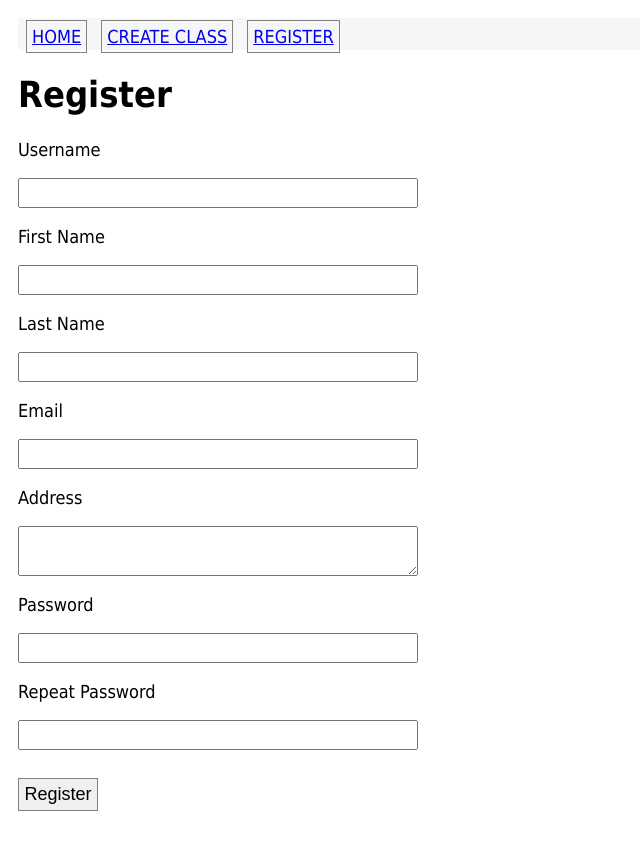
After one commit to WPI-CS3733-2024D/studentapp-JonBuwembo, a Flask app: page /register in a window 1280 px wide. The commit adds this page. Shown: the whole page, without its empty margins (0-640 px from the left). Run offline with Flask 3, Linux system fonts and the light colour scheme; data comes from the database, SQL or seed files in the repository; both versions use the stored data as it was after the commit; some libraries are stand-ins or nearby versions.

Commit message:
Version v.04 implemeneted user registration template and functionality

```diff
--- a/app/forms.py
+++ b/app/forms.py
@@ -1,7 +1,7 @@
 from flask_wtf import FlaskForm
-from wtforms import StringField, SubmitField
-from wtforms.validators import  ValidationError, Length, DataRequired
-from app.models import Class, Major
+from wtforms import StringField, SubmitField, TextAreaField, PasswordField
+from wtforms.validators import  ValidationError, Length, DataRequired, Email, EqualTo
+from app.models import Class, Major, Student
 from wtforms_sqlalchemy.fields import QuerySelectField
 
 # Forms handle submitted data by the user.
@@ -27,3 +27,23 @@ class ClassForm(FlaskForm):
     title = StringField('Course Title', validators=[DataRequired()]) # textbox
     major = QuerySelectField('Majors', query_factory = get_major, get_label = get_majorlabel, allow_blank=False) # drop down feature to select major
     submit = SubmitField('Post')
+
+class RegistrationForm(FlaskForm):
+    username =  StringField('Username', validators=[DataRequired()])
+    firstname = StringField('First Name', validators=[DataRequired()])
+    lastname = StringField('Last Name', validators=[DataRequired()])
+    email = StringField('Email', validators=[DataRequired(), Email()])
+    address = TextAreaField('Address', [Length(min=0, max=200)]) # TextAreaField makes an adjustedable textbox
+    password = PasswordField('Password', validators=[DataRequired()])
+    password2 = PasswordField('Repeat Password', validators=[DataRequired(), EqualTo('password')]) # make sure passwords are the same
+    submit = SubmitField('Register')
+
+    def validate_username(self, username):
+        student = Student.query.filter_by(username=username.data).first()
+        if student is not None:
+            raise ValidationError('The username already exists! Please use a different username.')
+
+    def validate_email(self, email):
+        student = Student.query.filter_by(email=email.data).first()
+        if student is not None:
+            raise ValidationError('The email already exists! Please use a different email address.')
--- a/app/models.py
+++ b/app/models.py
@@ -1,4 +1,7 @@
 from app import db
+from enum import unique
+from datetime import datetime
+from werkzeug.security import generate_password_hash, check_password_hash
 
 class Class(db.Model):
     id = db.Column(db.Integer, primary_key=True)
@@ -17,3 +20,22 @@ class Major(db.Model):
     classes = db.relationship('Class', backref='coursemajor', lazy='dynamic')
     def __repr__(self):
         return '<Major name: {} - department: {}>'.format(self.name, self.department)
+
+class Student(db.Model):
+    id = db.Column(db.Integer, primary_key = True)
+    username = db.Column(db.String(64), unique=True, index = True) #usernames are unique
+    password_hash = db.Column(db.String(128))
+    firstname = db.Column(db.String(100))
+    lastname = db.Column(db.String(100))
+    address = db.Column(db.String(120))
+    email = db.Column(db.String(120), unique=True, index=True)
+    last_seen = db.Column(db.DateTime, default=datetime.utcnow) # tracks time
+
+    def __repr__(self):
+        return '<student {} - {} {} - {};>'.format(self.id, self.firstname, self.lastname, self.email)
+
+    def set_password(self, password):
+        self.password_hash = generate_password_hash(password)
+
+    def check_password(self, password):
+        return check_password_hash(self.password_hash, password)
--- a/app/routes.py
+++ b/app/routes.py
@@ -1,13 +1,22 @@
 from flask import render_template, flash, redirect, url_for, request
 from app import app,db
 
-from app.forms import ClassForm
-from app.models import Class
+from app.forms import ClassForm, RegistrationForm
+from app.models import Class, Major, Student
 
 @app.before_request
 def initDB(*args, **kwargs):
     if app._got_first_request:
         db.create_all()
+        if Major.query.count() == 0:
+            majors = [{'name':'CptS','department':'School of EECS'},
+                  {'name':'SE','department':'School of EECS'},
+                  {'name':'EE','department':'School of EECS'},
+                  {'name':'ME','department':'Mechancial Engineering'},
+                  {'name':'MATH', 'department':'Mathematics'}]
+            for t in majors:
+                 db.session.add(Major(name= t['name'], department=t['department']))
+            db.session.commit()
 
 @app.route('/', methods=['GET'])
 @app.route('/index', methods=['GET'])
@@ -27,3 +36,15 @@ def createclass():
         flash('Class "' + newClass.major + ' - ' + newClass.coursenum +'" is created')
         return redirect(url_for('index'))
     return render_template('create_class.html', form = cform)
+
+@app.route('/register', methods=['GET', 'POST'])
+def register():
+    rform = RegistrationForm()
+    if rform.validate_on_submit():
+        student = Student(username=rform.username.data, email=rform.email.data, firstname=rform.firstname.data, lastname=rform.lastname.data, address=rform.address.data)
+        student.set_password(rform.password.data)
+        db.session.add(student)
+        db.session.commit()
+        flash("Congratulations, you are now a registered user!")
+        return redirect(url_for('index'))
+    return render_template('register.html', form = rform)
--- a/app/templates/base.html
+++ b/app/templates/base.html
@@ -9,6 +9,7 @@
             <tr>
                 <td><a href="{{ url_for('index') }}" class = "button">Home</a></td>
                 <td><a href="{{ url_for('createclass') }}" class = "button">Create Class</a></td> <!-- Create Class link added-->
+                <td><a href="{{ url_for('register') }}" class = "button">Register</a></td>
             </tr>
         </table>
         </div>
--- /dev/null
+++ b/app/templates/register.html
@@ -0,0 +1,72 @@
+{% extends "base.html" %}
+
+{% block content %}
+    <h1> Register</h1>
+    {% if form %}
+        <form action="" method="POST">
+            {{form.hidden_tag() }}
+
+                <!-- Render form fields -->
+                <p> {{form.username.label }} </p>  <!-- Label is coursenumber-->
+                <p> {{form.username(class='textinput')}} </p>         <!-- input box for major -->
+
+
+                <!-- neatly prints out all the errors of the forms major field and print them out as red -->
+                {% for error in form.username.errors %}
+                <span style ="color:red;"> [{{ error }}]</span>
+                {% endfor %}
+
+                <p> {{form.firstname.label }}</p>
+                <p> {{form.firstname(class='textinput') }}</p>
+
+                <!-- neatly prints out all the errors of the forms coursenumber field and print them out as red -->
+                {% for error in form.firstname.errors %}
+                <span style ="color:red;"> [{{ error }}]</span>
+                {% endfor %}
+
+                <p> {{ form.lastname.label }}</p>
+                <p> {{ form.lastname(class='textinput') }}</p>
+
+                <!-- neatly prints out all the errors of the forms major field and print them out as red -->
+                {% for error in form.lastname.errors %}
+                <span style ="color:red;"> [{{ error }}]</span>
+                {% endfor %}
+
+                <p> {{ form.email.label }}</p>
+                <p> {{ form.email(class='textinput') }}</p>
+
+                <!-- neatly prints out all the errors of the forms major field and print them out as red -->
+                {% for error in form.email.errors %}
+                <span style ="color:red;"> [{{ error }}]</span>
+                {% endfor %}
+
+                <p> {{ form.address.label }}</p>
+                <p> {{ form.address(class='textinput') }}</p>
+
+                <!-- neatly prints out all the errors of the forms major field and print them out as red -->
+                {% for error in form.address.errors %}
+                <span style ="color:red;"> [{{ error }}]</span>
+                {% endfor %}
+
+                <p> {{ form.password.label }}</p>
+                <p> {{ form.password(class='textinput') }}</p>
+
+                <!-- neatly prints out all the errors of the forms major field and print them out as red -->
+                {% for error in form.password.errors %}
+                <span style ="color:red;"> [{{ error }}]</span>
+                {% endfor %}
+
+                <p> {{ form.password2.label }}</p>
+                <p> {{ form.password2(class='textinput') }}</p>
+
+                <!-- neatly prints out all the errors of the forms major field and print them out as red -->
+                {% for error in form.password2.errors %}
+                <span style ="color:red;"> [{{ error }}]</span>
+                {% endfor %}
+
+            <p>{{form.submit(class='button') }}</p> <!-- Submit button, css selector is 'button'-->
+        </form>
+
+    {% endif %}
+
+{% endblock %}
```
Also changed, not shown: student.db.
